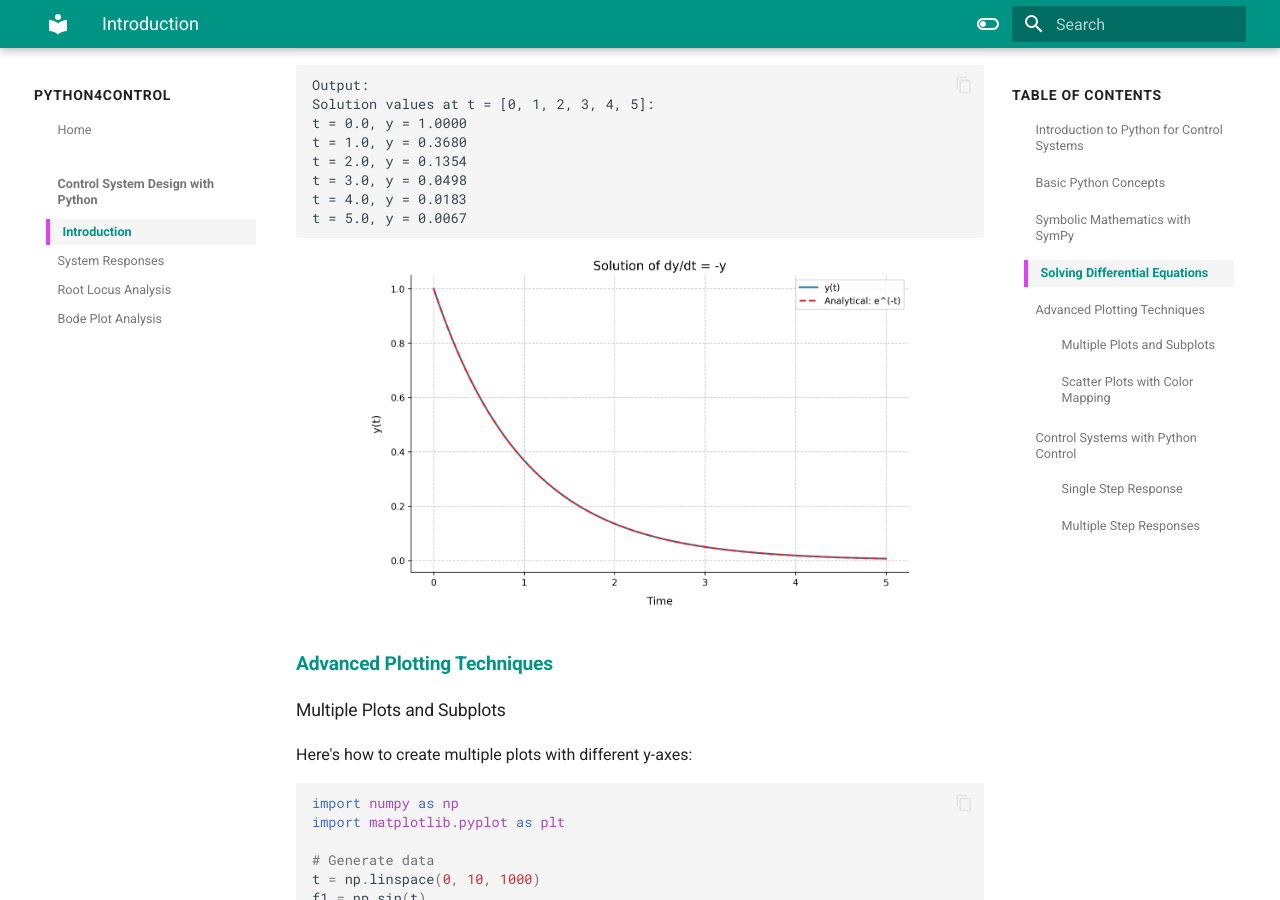
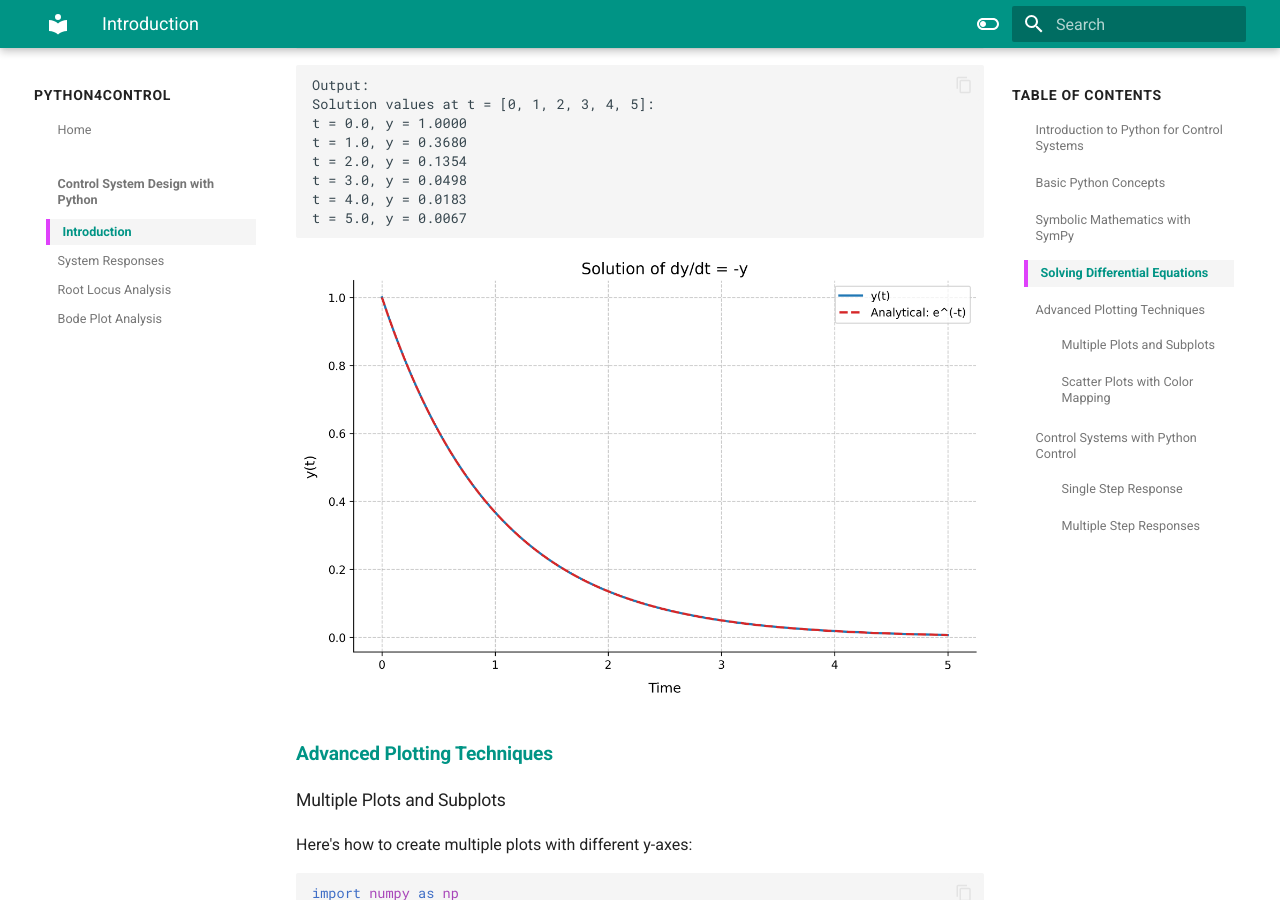
Before and after one commit to Hmustf/python4control, an MkDocs documentation site: the page built from docs/control-design/01_intro.md, in a window 1280 px wide and 900 px high, scrolled down 3700 px. Built offline with MkDocs 1.6.1 and Material for MkDocs 9.7.7, drawn with Linux system fonts in a browser that asks for light colours; comment, search, counter and statistics services are not loaded.

Commit message:
Add zoom functionality to all images in introduction tutorial

````diff
--- a/docs/control-design/01_intro.md
+++ b/docs/control-design/01_intro.md
@@ -182,7 +182,7 @@ t = 5.0, y = 0.0067
 ```
 
 <p align="center">
-  <img src="../images/examples/differential_equation.png" width="80%" alt="Differential Equation Solution">
+  <img src="../images/examples/differential_equation.png" width="100%" alt="Differential Equation Solution" data-lightbox>
 </p>
 
 ### Advanced Plotting Techniques
@@ -262,7 +262,7 @@ t = 3.1416:
 ```
 
 <p align="center">
-  <img src="../images/examples/multiple_plots.png" width="80%" alt="Multiple Plots Example">
+  <img src="../images/examples/multiple_plots.png" width="100%" alt="Multiple Plots Example" data-lightbox>
 </p>
 
 #### Scatter Plots with Color Mapping
@@ -308,7 +308,7 @@ Maximum distance from origin: 4.2314
 ```
 
 <p align="center">
-  <img src="../images/examples/scatter_plot.png" width="80%" alt="Scatter Plot Example">
+  <img src="../images/examples/scatter_plot.png" width="80%" alt="Scatter Plot Example" data-lightbox>
 </p>
 
 ### Control Systems with Python Control
@@ -350,7 +350,7 @@ s^2 + 2 s + 1
 ```
 
 <p align="center">
-  <img src="../images/examples/step_response.png" width="80%" alt="Step Response">
+  <img src="../images/examples/step_response.png" width="100%" alt="Step Response" data-lightbox>
 </p>
 
 #### Multiple Step Responses
@@ -412,7 +412,7 @@ s + 5
 ```
 
 <p align="center">
-  <img src="../images/examples/multiple_step_responses.png" width="80%" alt="Multiple Step Responses">
+  <img src="../images/examples/multiple_step_responses.png" width="100%" alt="Multiple Step Responses" data-lightbox>
 </p>
 
 This example shows how to:
````
